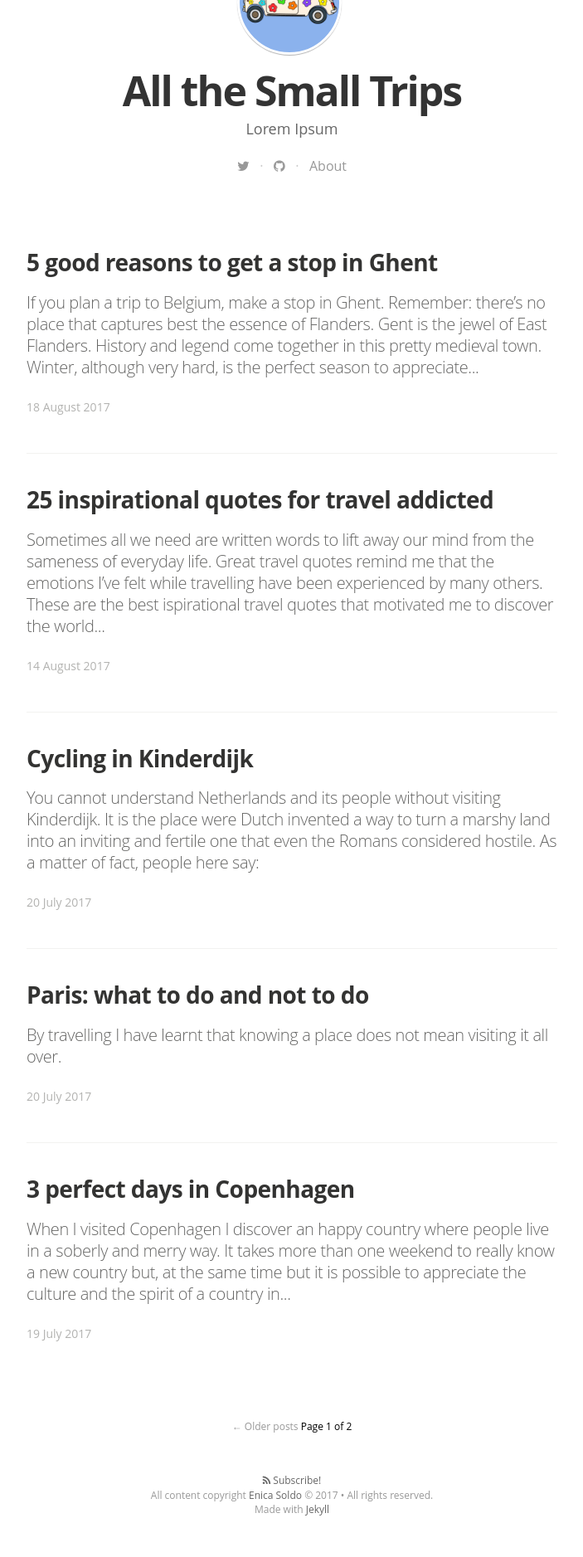
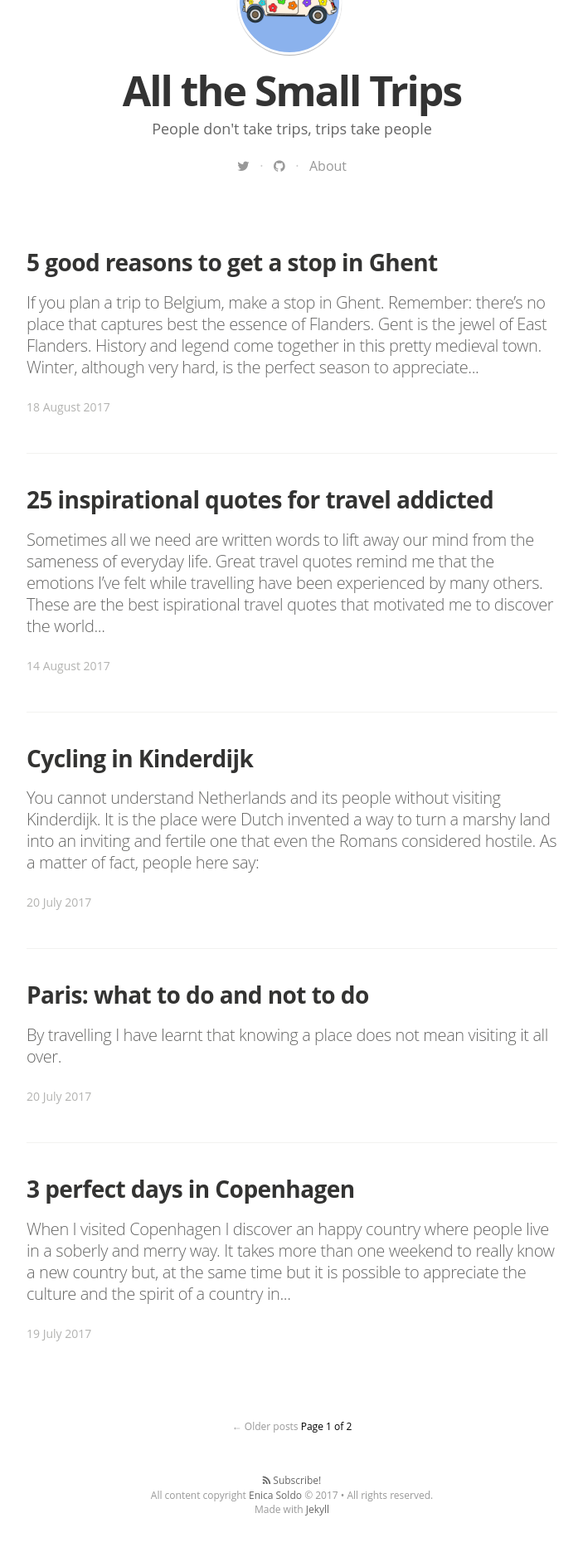
Before and after one commit to enicasoldo/allthesmalltrips.life, a Jekyll site: the page built from index.html, in a window 1280 px wide. Shown: the part 450-2327 px from the top of the page at 83% size, without its empty margins (288-991 px from the left). Built offline with Jekyll 4.4.1, drawn with Linux system fonts in a browser that asks for light colours; nearby versions of some CDN libraries; some web fonts are replaced; the list of posts is cut into pages by our own code.

Commit message:
Update _config.yml

```diff
--- a/_config.yml
+++ b/_config.yml
@@ -5,7 +5,7 @@ gems:
 
 # Site settings
 title: "All the Small Trips"
-description: "Lorem Ipsum"
+description: "People don't take trips, trips take people"
 
 email: enicasoldo@gmail.com
 #blog logo
```
